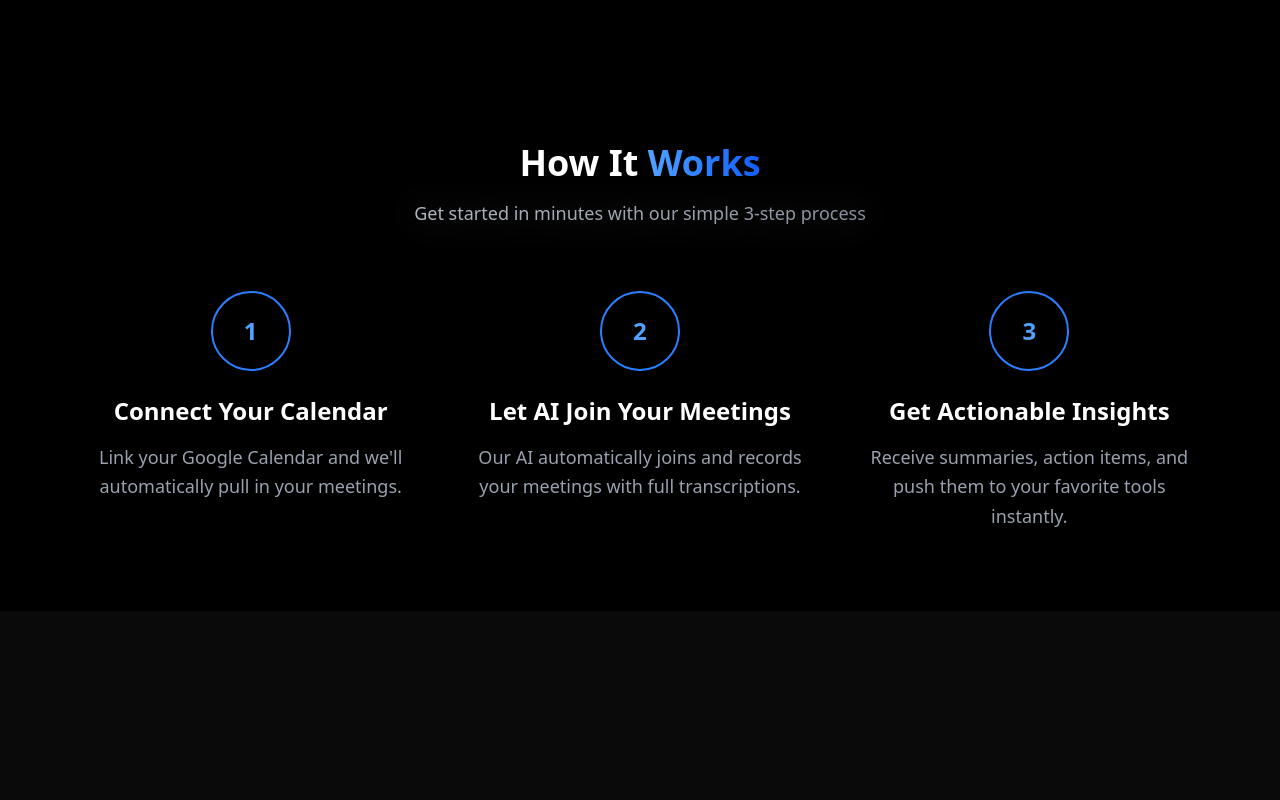
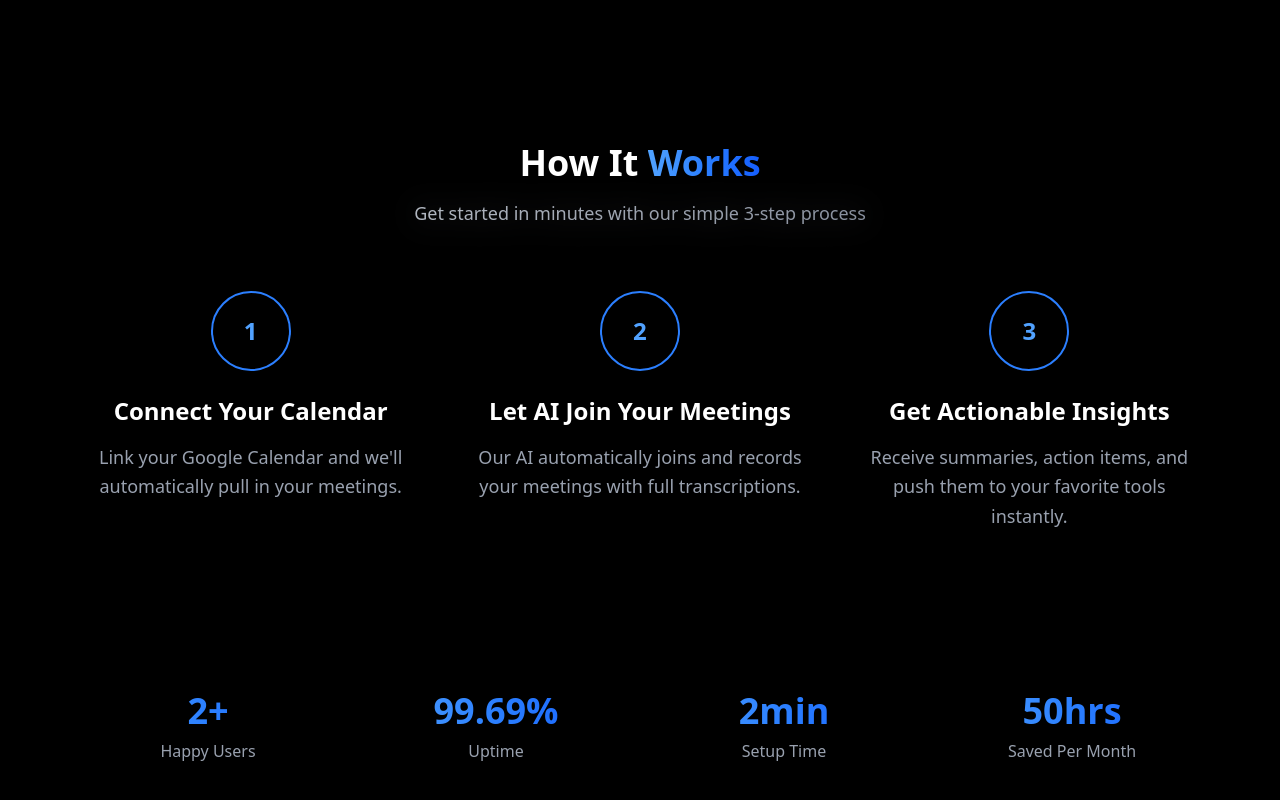
Before and after one commit to surjayankar/Notelytics, a Next.js app: page / in a window 1280 px wide. Shown: the part 1698-2498 px from the top of the page. Before the commit the page ends 2309 px from the top, so only its background shows below. Built offline with nearby package versions, Linux system fonts and the light colour scheme; no server answers.

Commit message:
Added Stats Section

```diff
--- /dev/null
+++ b/app/components/landing/StatsSection.tsx
@@ -0,0 +1,43 @@
+import React from "react";
+function StatsSection() {
+    return(
+        <section className="py-20 bg-black">
+            <div className="max-w-6xl mx-auto px-4">
+                <div className="grid md:grid-cols-4 gap-8 mb-20 pb-16 border-b border-gray-800/50">
+                    <div className="text-center group">
+                        <div className="text-4xl font-bold bg-gradient-to-r from-blue-400 via-blue-500 to-blue-600 text-transparent bg-clip-text mb-2">
+                            2+
+
+                        </div>
+                        <p className="text-gray-400">Happy Users</p>
+                    </div>
+                    <div className="text-center group">
+                        <div className="text-4xl font-bold bg-gradient-to-r from-blue-400 via-blue-500 to-blue-600 text-transparent bg-clip-text mb-2">
+                            99.69%
+
+                        </div>
+                        <p className="text-gray-400">Uptime</p>
+                    </div>
+                    <div className="text-center group">
+                        <div className="text-4xl font-bold bg-gradient-to-r from-blue-400 via-blue-500 to-blue-600 text-transparent bg-clip-text mb-2">
+                            2min
+
+                        </div>
+                        <p className="text-gray-400">Setup Time</p>
+                    </div>
+                    <div className="text-center group">
+                        <div className="text-4xl font-bold bg-gradient-to-r from-blue-400 via-blue-500 to-blue-600 text-transparent bg-clip-text mb-2">
+                            50hrs
+
+                        </div>
+                        <p className="text-gray-400">Saved Per Month</p>
+                    </div>
+                </div>
+            </div>
+
+        </section>
+    )
+
+
+}
+export default StatsSection;
--- a/app/page.tsx
+++ b/app/page.tsx
@@ -5,6 +5,8 @@ import FeatureSection from "./components/landing/FeatureSection";
 import { Integration } from "svix/dist/api/integration";
 import IntegrationsSection from "./components/landing/IntegrationsSection";
 import HowItWorksSection from "./components/landing/HowItWorksSection";
+import { Stats } from "fs";
+import StatsSection from "./components/landing/StatsSection";
 
 export default function Home() {
   return (
@@ -13,6 +15,7 @@ export default function Home() {
       <FeatureSection/>
       <IntegrationsSection/>
       <HowItWorksSection/>
+      <StatsSection/>
     </div>
   );
 }
```
